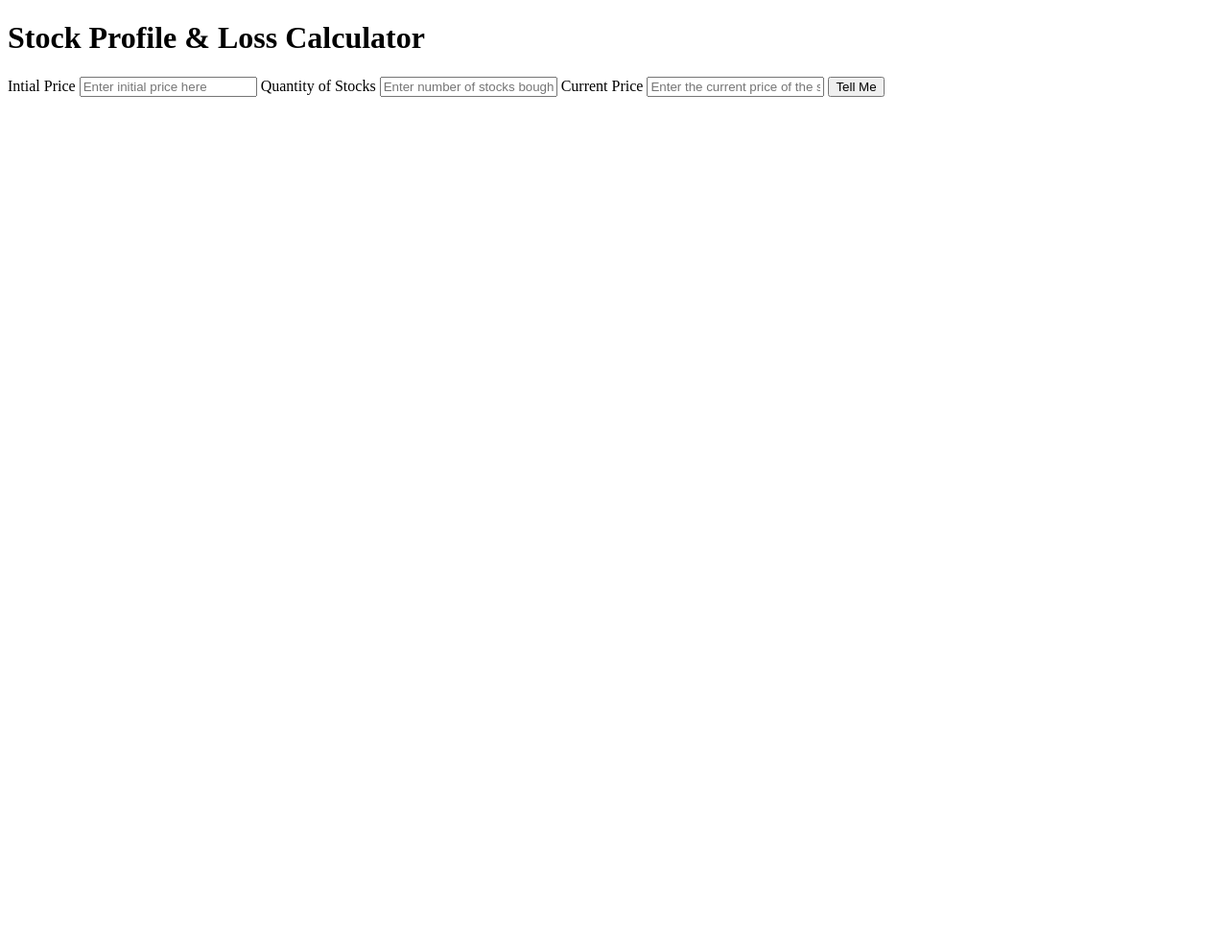
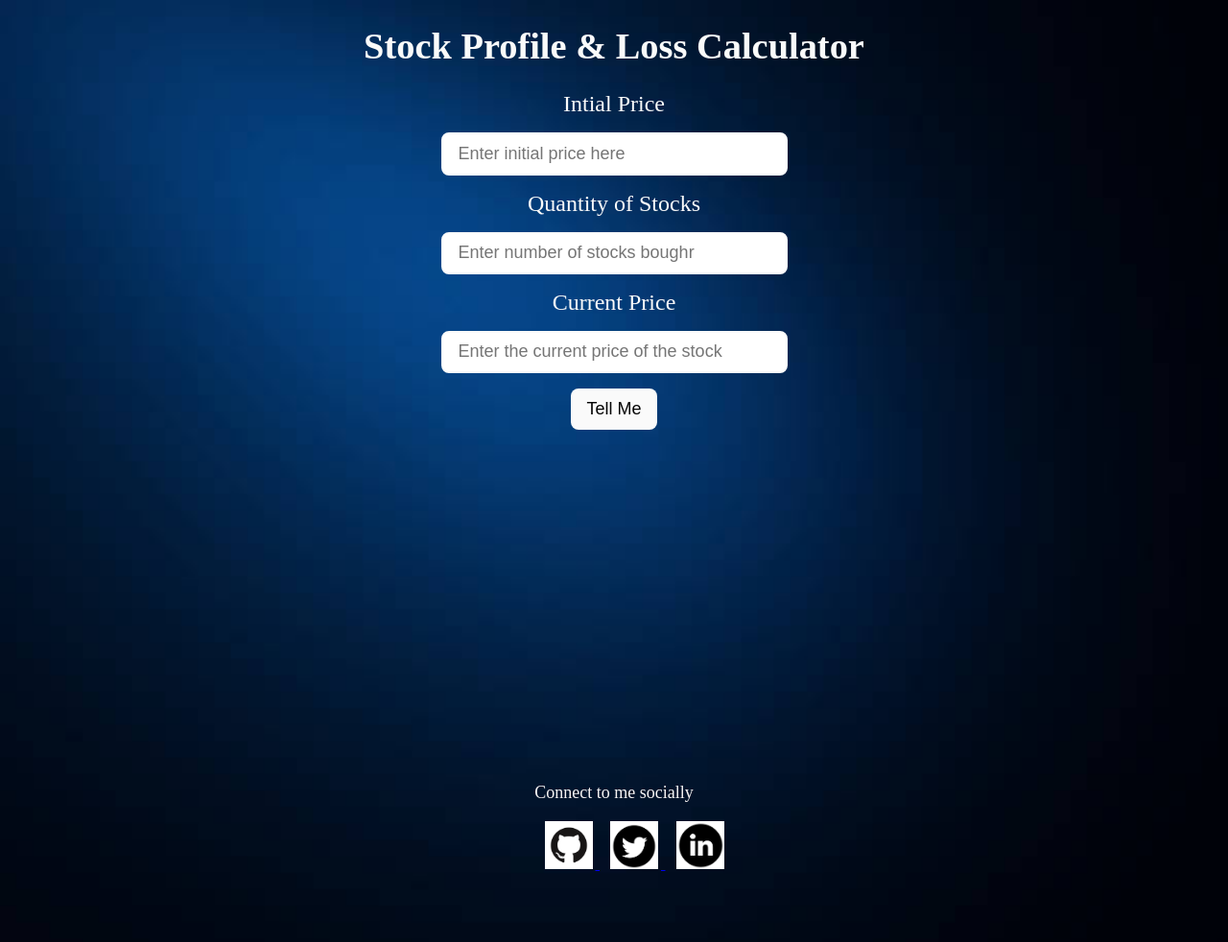
Before and after one commit to Sanngeeta/-Stock-Profile---Loss-Calculator-PROJECT-14, a plain HTML site: page index.html in a window 1280 px wide. Shown: the whole page at 96% size. Before the commit the page ends 800 px from the top, so only its background shows below. Drawn offline with Linux system fonts and the light colour scheme.

Commit message:
styel-coloer in html code

```diff
--- a/app.js
+++ b/app.js
@@ -29,9 +29,14 @@ function calculatingLossAndProfit(inital, quantity, current) {
         showOutput(`Hey the Profit is ${profit} and the percent is ${profitPercentange}%`)
 
 
-    } else {
+    }else {
         showOutput('No pain no gain and no gain no pain')
 
     }
 
 }
+
+
+function showOutput(message){
+    showResult.innerHTML=message
+}
--- a/index.html
+++ b/index.html
@@ -6,11 +6,12 @@
     <meta http-equiv="X-UA-Compatible" content="IE=edge">
     <meta name="viewport" content="width=device-width, initial-scale=1.0">
     <title>Stock Purchase profit or loss</title>
-    <link rel="stylesheet" href="style.css">
+    <link rel="stylesheet" href="styel.css">
 </head>
 
 <body>
-    <main>
+
+    <main class="input" >
         <h1>Stock Profile & Loss Calculator</h1>
         <label>Intial Price
             <input id="intial-price" type="text" placeholder="Enter initial price here"></input>
@@ -21,9 +22,41 @@
         <label>Current Price
             <input id="current-price" type="text" placeholder="Enter the current price of the stock"></input>
         </label>
-        <button id="tell-button">Tell Me</button>
-        <div style="color: green;" id="output-show"></div>
+        <button id="tell-button" class="button-btn">Tell Me</button>
+        <div id="output-show" class="output"></div>
     </main>
+
+
+    <footer>
+
+        <div class="footer-header">Connect to me socially</div>
+        <ul class="footer-list">
+
+
+
+            <a class='link' href="https://github.com/Sanngeeta" target="_blank">
+                <img src="photos/GitHub-Mark.png" alt="github">
+            </a>
+
+
+
+            <a class='link' href="https://twitter.com/sangeetaPaswa16" target="_blank">
+                <img src="photos/index.png" alt="twitter">
+            </a>
+
+
+
+
+            <a class='link' href="" target="_blank">
+                <img src="photos/imagess.png" alt="linkedin">
+            </a>
+
+
+        </ul>
+
+    </footer>
+
+
     <script src="app.js"></script>
 </body>
 
--- a/styel.css
+++ b/styel.css
@@ -0,0 +1,93 @@
+:root {
+    --primary-color:
+    #fafafa;
+}
+
+body{
+    text-align: center;
+    font-size: larger;
+    color: var(--primary-color);
+    background-image: url(photos/nnn.jpg);
+    background-size: 200%;
+    background-repeat: no-repeat;
+    background-size: cover;
+    position: relative;
+
+
+    }
+
+
+
+
+
+
+
+
+input {
+    font-size: large;
+    display: flex;
+    outline: #fff;
+    padding: 0.6rem 1rem;
+    margin: 1rem auto;
+    border: 2px solid var(--primary-color);
+    border-radius: 0.5rem;
+    width: 100%;
+    max-width: 325px;
+}
+
+.button-btn {
+    background: var(--primary-color);
+    border: none;
+    color: rgb(5, 5, 5);
+    padding: 0.7rem 1rem;
+    border-radius: 0.5rem;
+    font-size: large;
+    cursor: pointer;
+    outline: #fff;
+    margin: auto;
+    display: block;
+}
+
+label{
+    font-size: x-large;
+}
+
+
+
+
+a,
+img {
+    width: 50px;
+    margin-left: 4px;
+    margin-top: 1px;
+    margin-right: 3px;
+
+
+}
+
+
+
+.footer-header{
+   color:rgb(248, 244, 244);
+
+}
+footer {
+    margin-top: 5rem;
+
+
+   background-origin: padding-box;
+   color: wheat;
+   font-size: large;
+   margin-top: 20rem;
+   padding: 3rem;
+   border-bottom-left-radius: 1rem;
+   background-color: var(--primary-coloer);
+
+}
+
+
+.output{
+    margin-top: 4rem;
+    color: rgb(251, 253, 252);
+    font-size: xx-large;
+}
```
Also changed, not shown: photos/GitHub-Mark.png (added), photos/imagess.png (added), photos/index.png (added), photos/nnn.jpg (added).
